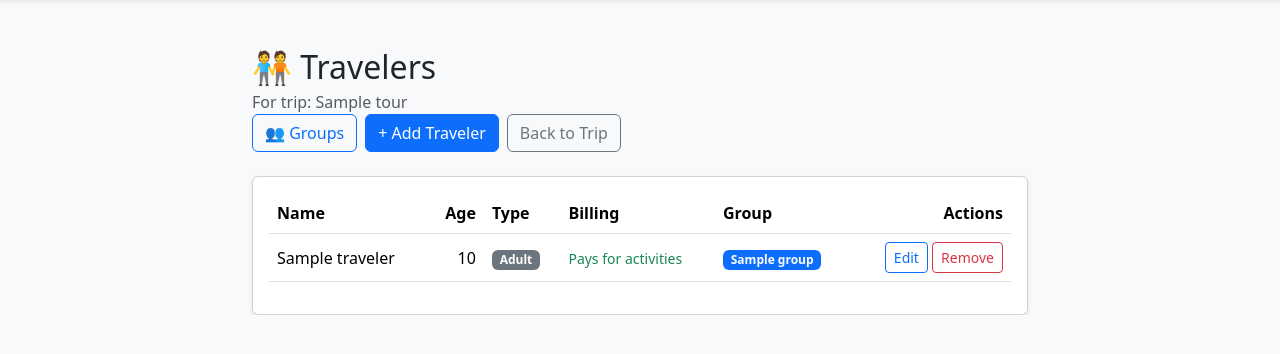
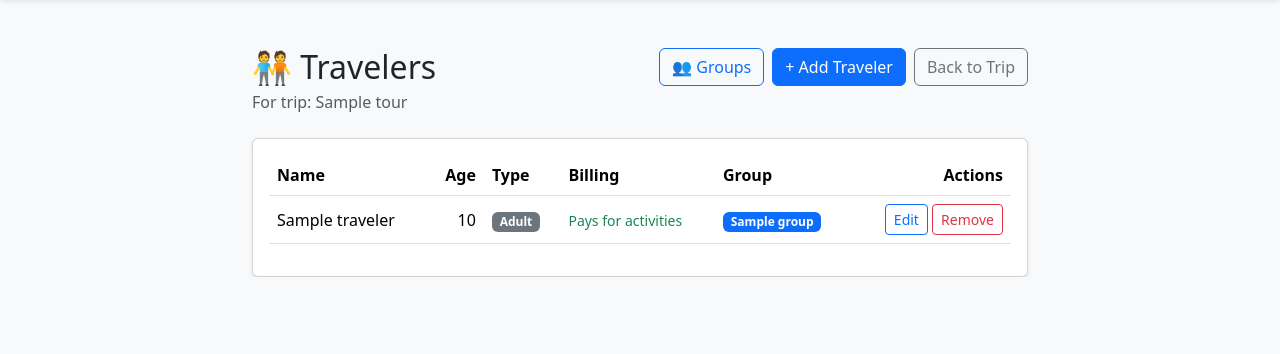
Before and after one commit to kuntal442001/SafarLedger, a Flask app: page /travelers/tour/1 in a window 1280 px wide. Shown: the part 71-425 px from the top of the page. Run offline with Flask 3, Linux system fonts and the light colour scheme; a user stored in the database is signed in; tables that the repository leaves empty hold one stand-in row (values such as "Sample post").

Commit message:
design change 2

```diff
--- a/app/templates/travelers/list.html
+++ b/app/templates/travelers/list.html
@@ -6,7 +6,7 @@
 
 <div class="container mt-5" style="max-width: 800px;">
 
-    <div class="d-flex flex-column justify-content-between align-items-start mb-4">
+    <div class="d-flex flex-lg-row flex-column gap-3 gap-lg-0 justify-content-between align-items-start mb-4">
         <div>
             <h2 class="mb-1">🧑‍🤝‍🧑 Travelers</h2>
             <p class="text-muted mb-0">For trip: {{ tour.tour_name }}</p>
```
